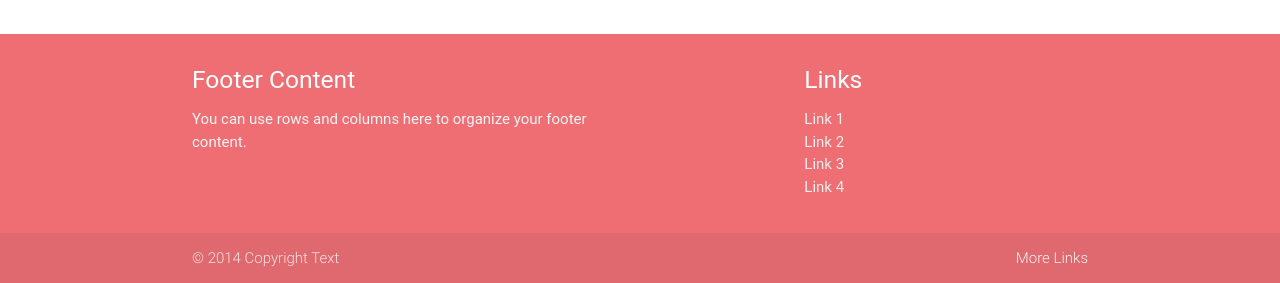
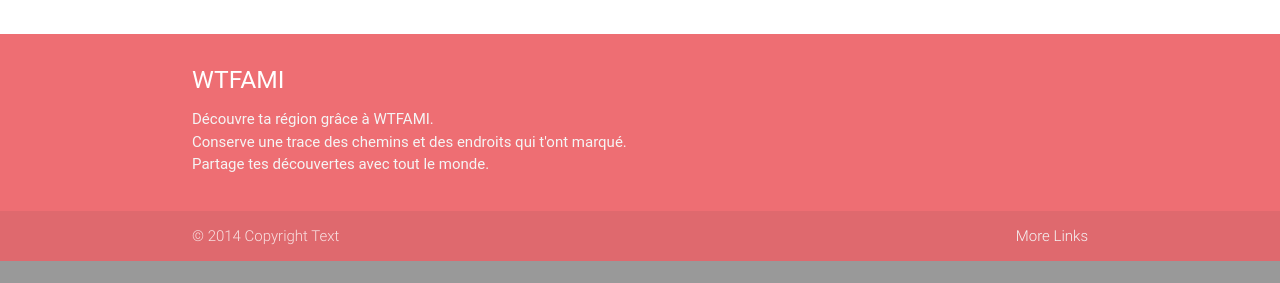
Before and after one commit to GabDesilets/wtfami, a CodeIgniter app: page /index.php/edit_mode/index in a window 1280 px wide. Shown: the part 670-953 px from the top of the page. After the commit the page ends 931 px from the top, so only its background shows below. Run offline with CodeIgniter, Linux system fonts and the light colour scheme; some libraries are stand-ins or nearby versions; some web fonts are replaced.

Commit message:
Francais + a propos

```diff
--- a/application/config/routes.php
+++ b/application/config/routes.php
@@ -41,6 +41,7 @@
 $route['default_controller'] = "welcome";
 $route['view_mode'] = "view_mode/index";
 $route['edit_mode'] = "edit_mode/index";
+$route['about'] = "about/index";
 $route['404_override'] = '';
 
 
--- a/application/views/edit_mode.php
+++ b/application/views/edit_mode.php
@@ -6,19 +6,19 @@
 		   <!--<input onclick="clearMarkers();" type=button value="Hide Markers">
 		   <input onclick="showMarkers();" type=button value="Show All Markers">
 		   <input onclick="deleteMarkers();" type=button value="Delete Markers">-->
-			<div id="titleDiv"><h5 >Click on the map to start building your road!</h5></div>
+		   <div id="titleDiv"><h5 >Clique sur la carte pour commencer!</h5></div>
 		</div>
         <div id="map-canvas" style="width: 100%; height: 600px; margin: 20px 0 0 0; padding: 15px;"></div>
     </div>
 </div>
 <div id="pointOfInterestModal" class="modal">
 	<div class="modal-content">
-		<h4>Add Marker Form</h4>
+		<h4>Ajouter un marqueur</h4>
 		<form name="frmNewMarker">
 			<div class="row">
 				<div class="input-field col s12">
 					<input name="marker-name" id="marker-name" type="text" class="validate">
-					<label for="login">Name</label>
+					<label for="login">Nom</label>
 				</div>
 			</div>
 			<div class="row">
@@ -30,6 +30,6 @@
 		</form>
 	</div>
 	<div class="modal-footer">
-		<a href="#!" class=" modal-action modal-close waves-effect waves-green btn-flat" onclick="addMarker();">Agree</a>
+		<a href="#!" class=" modal-action modal-close waves-effect waves-green btn-flat" onclick="addMarker();">OK</a>
 	</div>
 </div>
--- a/application/views/scripts/map_manager.js
+++ b/application/views/scripts/map_manager.js
@@ -51,12 +51,12 @@ function onMapClick(event) {
     road.push(currentMarker);
 
     switch (road.length) {
-      case 1: $('#titleDiv h5')[0].innerHTML = "OK, where are we going next?"; break;
+      case 1: $('#titleDiv h5')[0].innerHTML = "Choisi un autre point pour tracer la route!"; break;
       case 2:
-        $('#titleDiv h5')[0].innerHTML = "Nice! Now, add as many waypoints as you'd like until you're done!";
+        $('#titleDiv h5')[0].innerHTML = "Good job! Ajoute autant de points que tu le veux et dit moi quand tu auras terminé!";
         $('#titleDiv')[0].innerHTML =
           $('#titleDiv h5').prop('outerHTML') +
-          "<br/><br/><a id='roadDoneButton' class='waves-effect waves-light btn' onclick='completeRoad()'>I'm done!</a>";
+          "<br/><br/><a id='roadDoneButton' class='waves-effect waves-light btn' onclick='completeRoad()'>Ma route est prête!</a>";
         break;
     }
   } else {
@@ -66,7 +66,6 @@ function onMapClick(event) {
 }
 
 function addMarker() {
-
   var markerName = $('#marker-name').value;
   var markerDescription = $('#marker-desc').value;
 
@@ -81,8 +80,8 @@ function addMarker() {
 }
 
 function completeRoad() {
-  $('#titleDiv h5')[0].innerHTML = "Your road is now ready. You can now add some POIs if you wish, or just leave it at that!";
-  $('#roadDoneButton')[0].innerHTML = "Save";
+  $('#titleDiv h5')[0].innerHTML = "Maintenant que ta route est prête, tu peux ajouter autant de points d'intérêt que tu le veux, ou simplement en rester là.";
+  $('#roadDoneButton')[0].innerHTML = "Enregistrer";
   $("#roadDoneButton").attr("onclick","completeWTFAMI()");
   roadIsComplete = true;
 }
--- a/application/views/templates/footer.php
+++ b/application/views/templates/footer.php
@@ -6,17 +6,15 @@
     <div class="container">
         <div class="row">
             <div class="col l6 s12">
-                <h5 class="white-text">Footer Content</h5>
-                <p class="grey-text text-lighten-4">You can use rows and columns here to organize your footer content.</p>
+                <h5 class="white-text">WTFAMI</h5>
+                <p class="grey-text text-lighten-4">
+                    D&eacute;couvre ta r&eacute;gion gr&acirc;ce &agrave; WTFAMI.<br/>
+                    Conserve une trace des chemins et des endroits qui t'ont marqu&eacute;.<br/>
+                    Partage tes d&eacute;couvertes avec tout le monde.
+                </p>
             </div>
             <div class="col l4 offset-l2 s12">
-                <h5 class="white-text">Links</h5>
-                <ul>
-                    <li><a class="grey-text text-lighten-3" href="#!">Link 1</a></li>
-                    <li><a class="grey-text text-lighten-3" href="#!">Link 2</a></li>
-                    <li><a class="grey-text text-lighten-3" href="#!">Link 3</a></li>
-                    <li><a class="grey-text text-lighten-3" href="#!">Link 4</a></li>
-                </ul>
+                &nbsp;
             </div>
         </div>
     </div>
--- a/application/views/templates/header.php
+++ b/application/views/templates/header.php
@@ -40,8 +40,8 @@
     <div class="nav-wrapper">
         <a href="#" class="brand-logo" style="padding-left: 20px;">WTFAMI</a>
         <ul id="nav-mobile" class="right hide-on-med-and-down">
-            <li><a href="#">Home</a></li>
-            <li><a href="about">About</a></li>
+            <li><a href="#">Accueil</a></li>
+            <li><a href="about">&Agrave; propos</a></li>
         </ul>
     </div>
 </nav>
```
Also changed, not shown: application/controllers/about.php (added, +9 -0 lines), application/views/about.php (+7 -76 lines), application/views/view_mode.php (+4 -4 lines), application/views/images/ad.jpg (added). Lines whose indentation alone changed are shown as unchanged.
